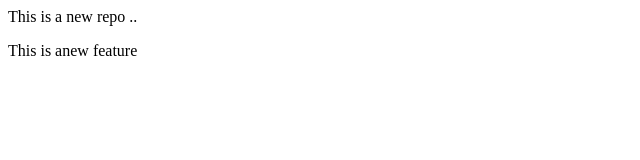
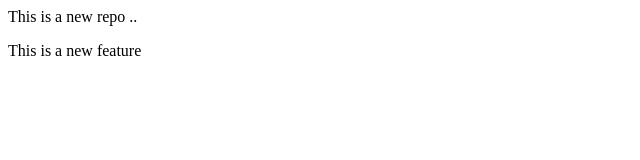
Before and after one commit to adityapangavhane18/Localrepo, a plain HTML site: page index.html in a window 1280 px wide. Shown: the full height of the page, 0-640 px from the left. Drawn offline with Linux system fonts and the light colour scheme.

Commit message:
Modified

```diff
--- a/index.html
+++ b/index.html
@@ -1,2 +1,2 @@
 <p>This is a new repo ..</p>
-<p>This is anew feature </p>
+<p>This is  a new feature </p>
```
